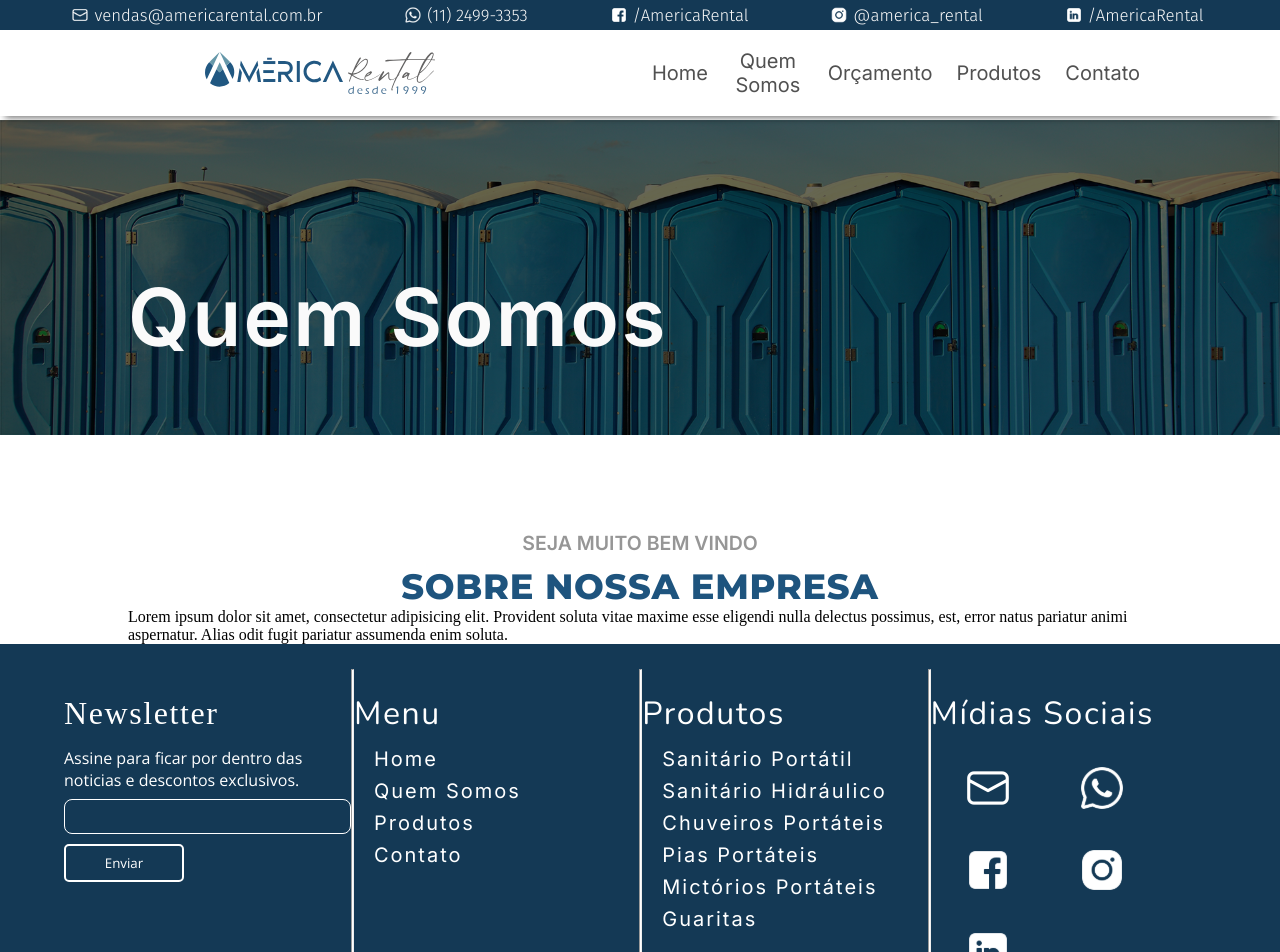
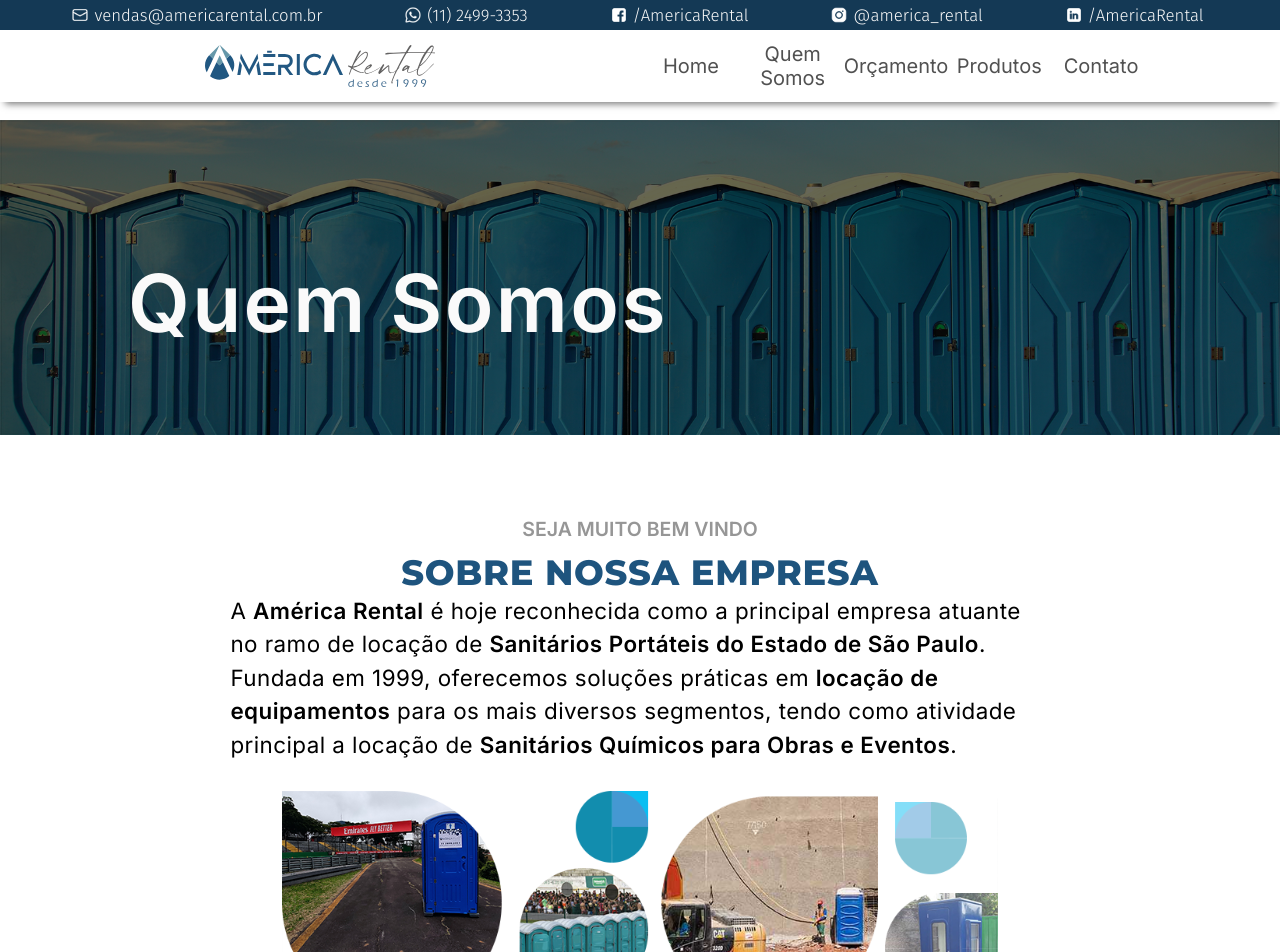
Before and after one commit to AmericaRental/america_rental_website, a React (Create React App) app in the folder america-theme/: page /about in a window 1280 px wide. Shown: the top 952 px of the page. Built offline with nearby package versions, Linux system fonts and the light colour scheme; a web font is replaced by a local one.

Commit message:
:construction: header hover adjustments & who we are page 30% done

```diff
--- a/america-theme/src/components/about.jsx
+++ b/america-theme/src/components/about.jsx
@@ -9,6 +9,7 @@
   flex-direction: column;
   justify-content: center;
   align-items: center;
+  margin-top: 1rem;
 `;
 
 const P = styled.p`
@@ -21,14 +22,16 @@
   text-align: center;
   line-height: 35px;
 `;
+
 const H1 = styled.h1`
   font-family: ${(props) => props.family || "Inter"};
   font-size: 40px;
-  text-decoration-line: underline;
+  /* text-decoration-line: underline; */
   color: #143955;
   line-height: 52px;
   margin-bottom: 31px;
 `;
+
 const H2 = styled.h2`
   font-family: ${(props) => props.family || "Inter"};
   font-weight: 700;
@@ -57,7 +60,7 @@
   render() {
     return (
       <Div>
-        <P family="Open Sans">nós somos a</P>
+        <P family="Open Sans">Nós somos a</P>
         <H1 family="DM Sans">América Rental</H1>
         <H2>Sobre Nossa Empresa</H2>
         <P mt="8px" width="1010px" size="26px">
--- a/america-theme/src/components/header.jsx
+++ b/america-theme/src/components/header.jsx
@@ -62,24 +62,24 @@
 `;
 
 const Button = styled.button`
-  width: fit-content;
+  width: 300px;
   height: fit-content;
   background-color: transparent;
   color: #515151;
-  border: 2px solid transparent;
   font-size: ${(props) => props.fontsize || "17px"};
   font-family: "Inter", sans-serif;
-  font-weight: 400;
-  transition: ease-in-out 500ms;
-  padding: 5px 10px;
+  font-weight: 300;
+  transition: cubic-bezier(0.88, 0.15, 0.49, 1.05) 300ms;
   text-decoration: none;
+  border: none;
   text-decoration-line: none;
   cursor: pointer;
   &:hover {
     color: #1e547e;
-    transition: ease-in-out 250ms;
-    border: 2px solid #1e547e;
-    border-radius: 0.6rem;
+    transition: cubic-bezier(0.88, 0.15, 0.49, 1.05) 300ms;
+    font-weight: 700;
+    font-size: calc(${(props) => props.fontsize || "17px"} + 5%);
+    filter: drop-shadow(-1px 6px 20px #1439556f);
   }
 `;
 
--- a/america-theme/src/pages/WhoWeAre.jsx
+++ b/america-theme/src/pages/WhoWeAre.jsx
@@ -4,15 +4,16 @@
 import Header from "../components/header";
 
 import banner from "../images/whoweare_images/banner.svg";
-
+import bubbles from '../images/whoweare_images/bubbles.svg'
 const WhoWeAre = () => {
   const Img = styled.img`
-    width: 100%;
+    width: ${ props => props.width || '100%'};
     height: auto;
-    z-index: -1;
+    z-index: ${props => props.zindex || '-1'};
     left: 0;
     top: 120px;
-    position: absolute;
+    position: ${props => props.position ||'absolute'};
+    margin: ${props => props.margin ||'0 0 0 0'};
   `;
   const Banner = styled.div`
     width: 100%;
@@ -37,12 +38,11 @@
     justify-content: center;
     flex-direction: column;
     align-items: center;
-
   `;
   const Welcome = styled.p`
     font-size: 1.22rem;
     color: #969696;
-    font-family: 'Inter';
+    font-family: "Inter";
     font-weight: 600;
     margin: 15px 0px 10px 0;
   `;
@@ -50,10 +50,19 @@
   const TitleOurCompany = styled.h1`
     font-size: 2.2rem;
     color: #1e547e;
-    font-family: 'Montserrat', sans-serif;
+    font-family: "Montserrat", sans-serif;
     font-weight: 800;
     letter-spacing: 0.02em;
   `;
+
+  const P = styled.p`
+    width: 80%;
+    font-family: 'Inter';
+    font-size: 1.4rem;
+    letter-spacing: 0.02em;
+    line-height: 33.4px;
+  `;
+
 
   return (
     <>
@@ -64,12 +73,16 @@
           <Img src={banner} alt="banner" />
         </Banner>
         <NossaEmpresa>
-            <Welcome>SEJA MUITO BEM VINDO</Welcome>
-            <TitleOurCompany>SOBRE NOSSA EMPRESA</TitleOurCompany>
-          Lorem ipsum dolor sit amet, consectetur adipisicing elit. Provident
-          soluta vitae maxime esse eligendi nulla delectus possimus, est, error
-          natus pariatur animi aspernatur. Alias odit fugit pariatur assumenda
-          enim soluta.
+          <Welcome>SEJA MUITO BEM VINDO</Welcome>
+          <TitleOurCompany>SOBRE NOSSA EMPRESA</TitleOurCompany>
+          <P>
+            A <strong>América Rental</strong> é hoje reconhecida como a principal empresa atuante
+            no ramo de locação de <strong>Sanitários Portáteis do Estado de São Paulo</strong>. <br />
+            Fundada em 1999, oferecemos soluções práticas em <strong>locação de
+            equipamentos</strong> para os mais diversos segmentos, tendo como atividade
+            principal a locação de <strong>Sanitários Químicos para Obras e Eventos</strong>.
+          </P>
+          <Img src={bubbles} alt="eventos" width='70%' zindex='0' position='inherit' margin='30px 0'/>
         </NossaEmpresa>
       </main>
       <Footer />
```
Also changed, not shown: america-theme/src/images/whoweare_images/bubbles.svg (added).
